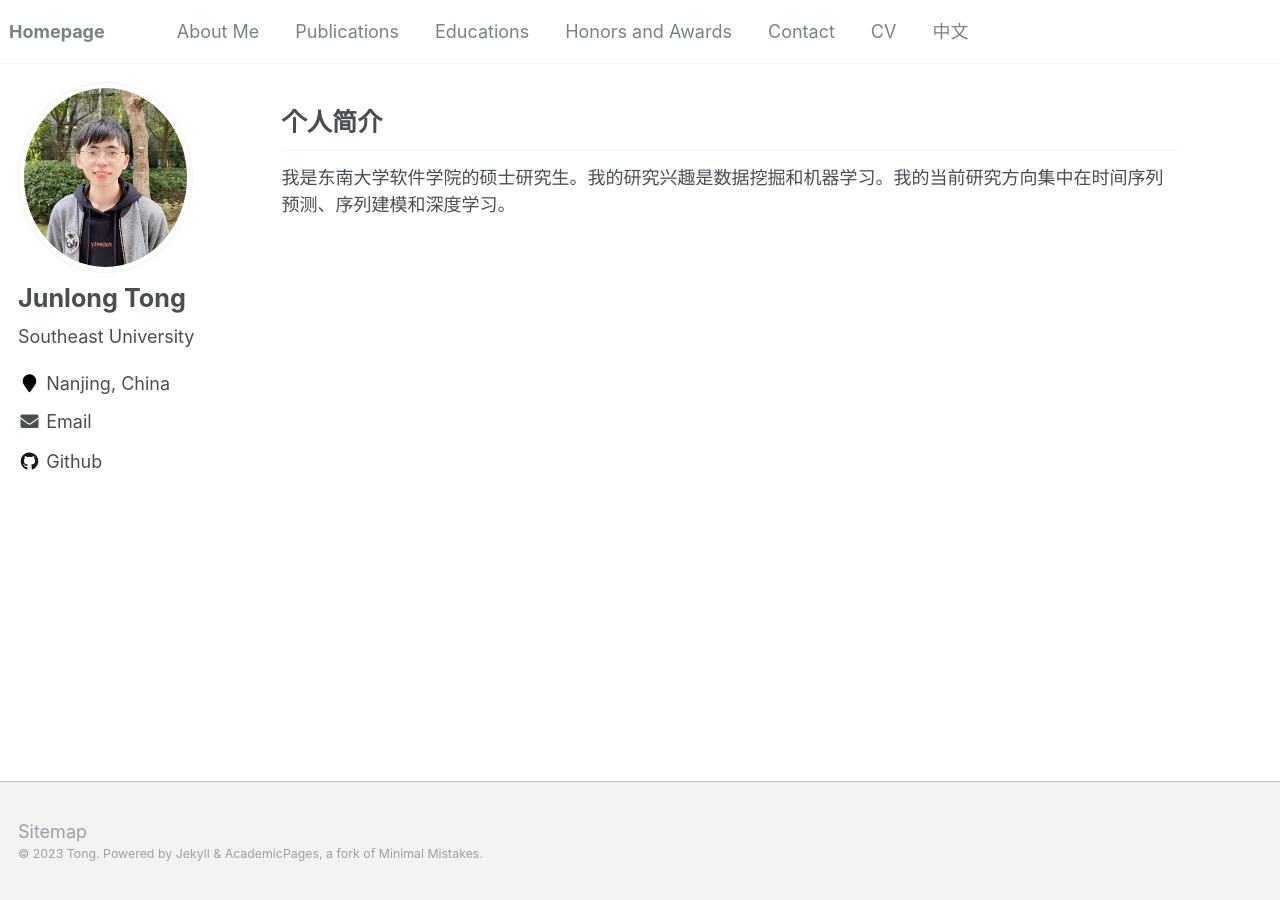
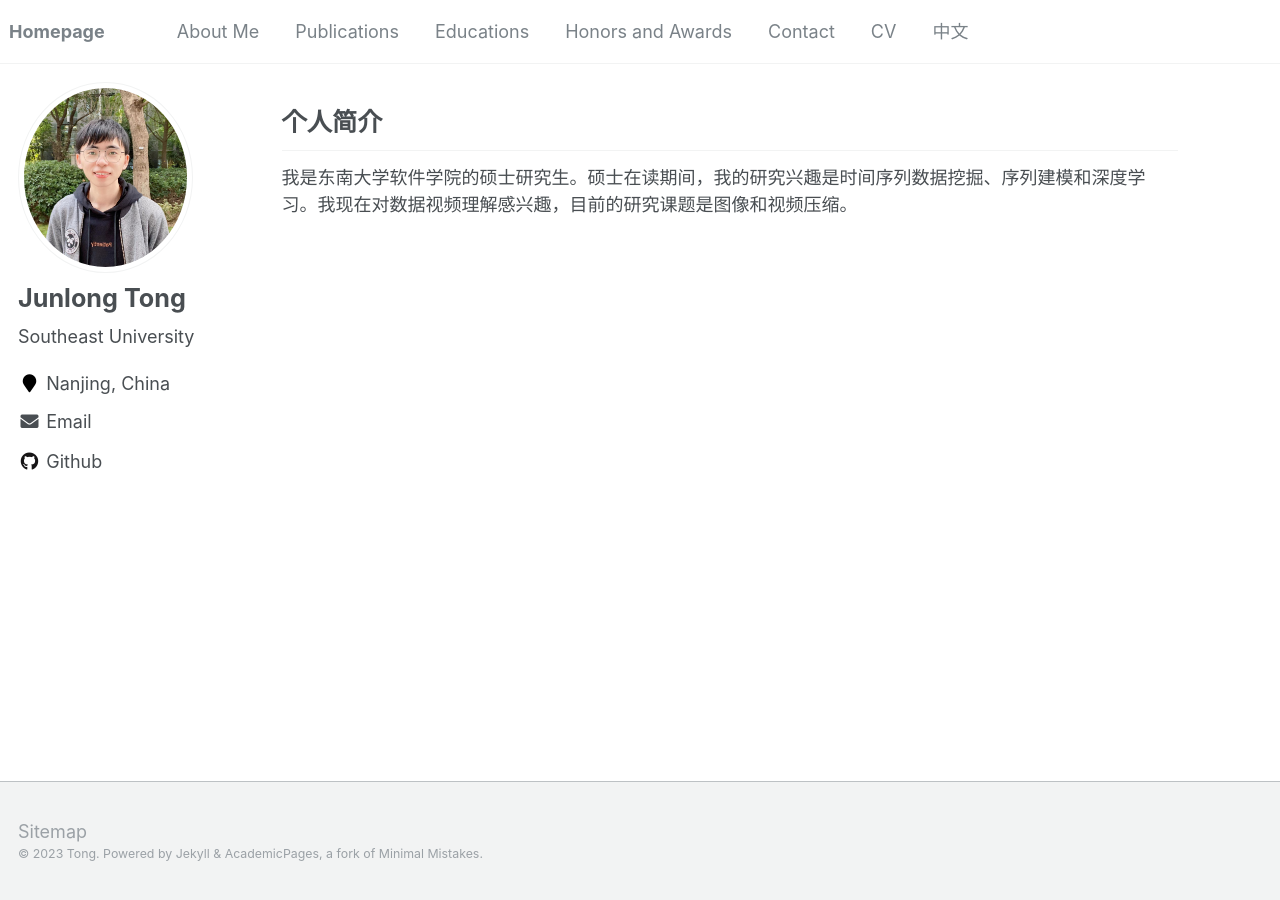
Before and after one commit to JL-tong/JL-tong.github.io, a Jekyll site: the page built from _pages/includes/AboutMe.md, in a window 1280 px wide. Built offline with Jekyll 4.4.1, drawn with Linux system fonts in a browser that asks for light colours; our own code applies the rules of GitHub Pages for plain Markdown files; comment, search, counter and statistics services are not loaded.

Commit message:
Update AboutMe.md

```diff
--- a/_pages/includes/AboutMe.md
+++ b/_pages/includes/AboutMe.md
@@ -1,2 +1,2 @@
 # 个人简介
-我是东南大学软件学院的硕士研究生。我的研究兴趣是数据挖掘和机器学习。我的当前研究方向集中在时间序列预测、序列建模和深度学习。
+我是东南大学软件学院的硕士研究生。硕士在读期间，我的研究兴趣是时间序列数据挖掘、序列建模和深度学习。我现在对数据视频理解感兴趣，目前的研究课题是图像和视频压缩。
```
